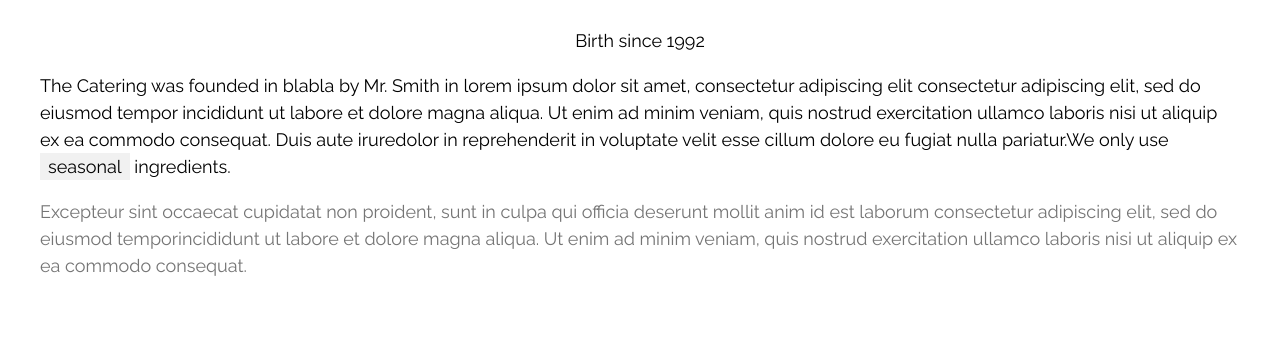
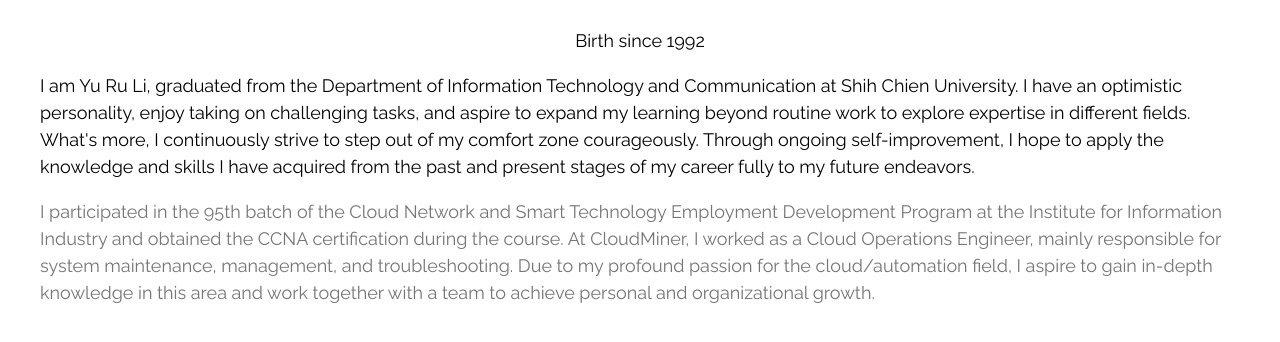
Before and after one commit to Nei1219/NEI_LAB_My_SideProject, a website: page public/about.html in a window 1280 px wide. Shown: the part 192-534 px from the top of the page. Drawn offline with nearby package versions, Linux system fonts and the light colour scheme.

Commit message:
revise-1

```diff
--- a/public/about.html
+++ b/public/about.html
@@ -47,18 +47,21 @@
                     <br />
                     <h5 class="w3-center">Birth since 1992</h5>
                     <p class="w3-large">
-                        The Catering was founded in blabla by Mr. Smith in lorem ipsum dolor sit amet, consectetur
-                        adipiscing elit consectetur adipiscing elit, sed do eiusmod tempor incididunt ut labore et
-                        dolore magna aliqua. Ut enim ad minim veniam, quis nostrud exercitation ullamco laboris nisi ut
-                        aliquip ex ea commodo consequat. Duis aute iruredolor in reprehenderit in voluptate velit esse
-                        cillum dolore eu fugiat nulla pariatur.We only use
-                        <span class="w3-tag w3-light-grey">seasonal</span> ingredients.
+                        I am Yu Ru Li, graduated from the Department of Information Technology and Communication at Shih
+                        Chien University. I have an optimistic personality, enjoy taking on challenging tasks, and
+                        aspire to expand my learning beyond routine work to explore expertise in different fields.
+                        What's more, I continuously strive to step out of my comfort zone courageously. Through ongoing
+                        self-improvement, I hope to apply the knowledge and skills I have acquired from the past and
+                        present stages of my career fully to my future endeavors.
                     </p>
+
                     <p class="w3-large w3-text-grey w3-hide-medium">
-                        Excepteur sint occaecat cupidatat non proident, sunt in culpa qui officia deserunt mollit anim
-                        id est laborum consectetur adipiscing elit, sed do eiusmod temporincididunt ut labore et dolore
-                        magna aliqua. Ut enim ad minim veniam, quis nostrud exercitation ullamco laboris nisi ut aliquip
-                        ex ea commodo consequat.
+                        I participated in the 95th batch of the Cloud Network and Smart Technology Employment
+                        Development Program at the Institute for Information Industry and obtained the CCNA
+                        certification during the course. At CloudMiner, I worked as a Cloud Operations Engineer, mainly
+                        responsible for system maintenance, management, and troubleshooting. Due to my profound passion
+                        for the cloud/automation field, I aspire to gain in-depth knowledge in this area and work
+                        together with a team to achieve personal and organizational growth.
                     </p>
                 </div>
             </div>
```
Also changed, not shown: public/index.html (+4 -3 lines).
